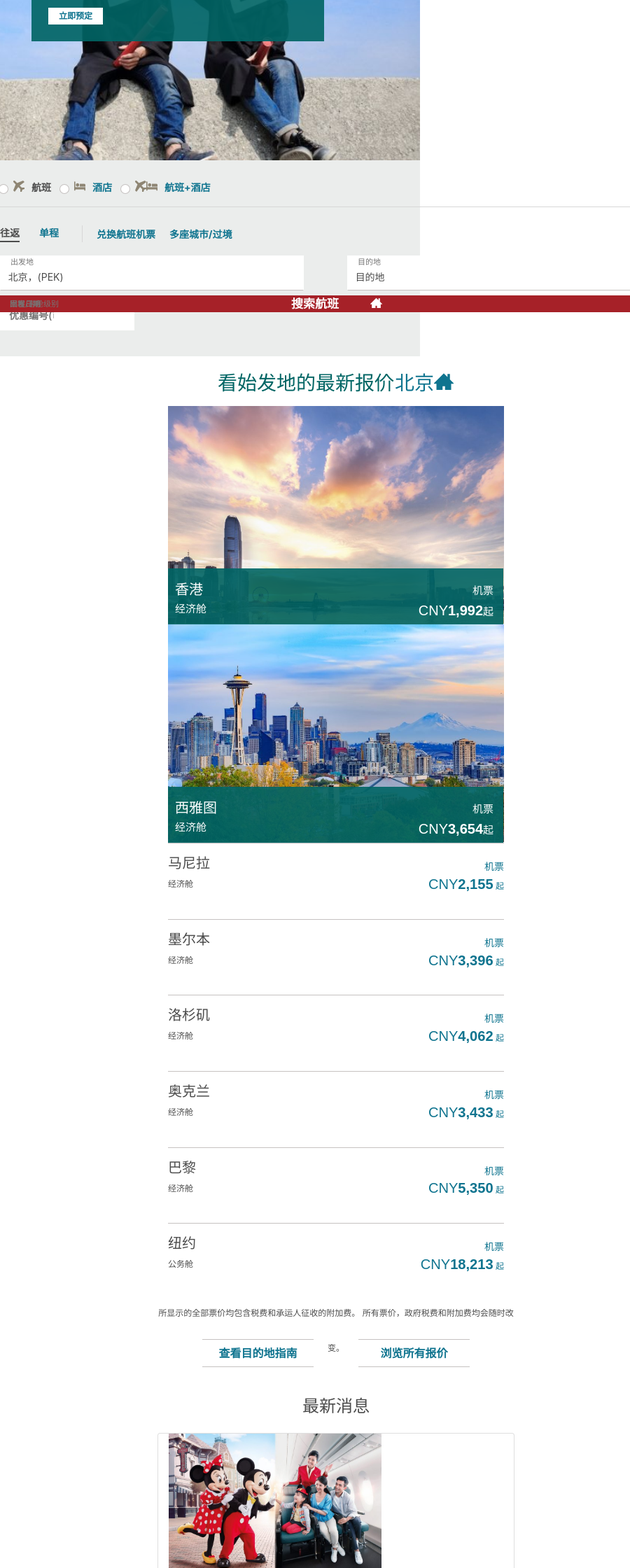
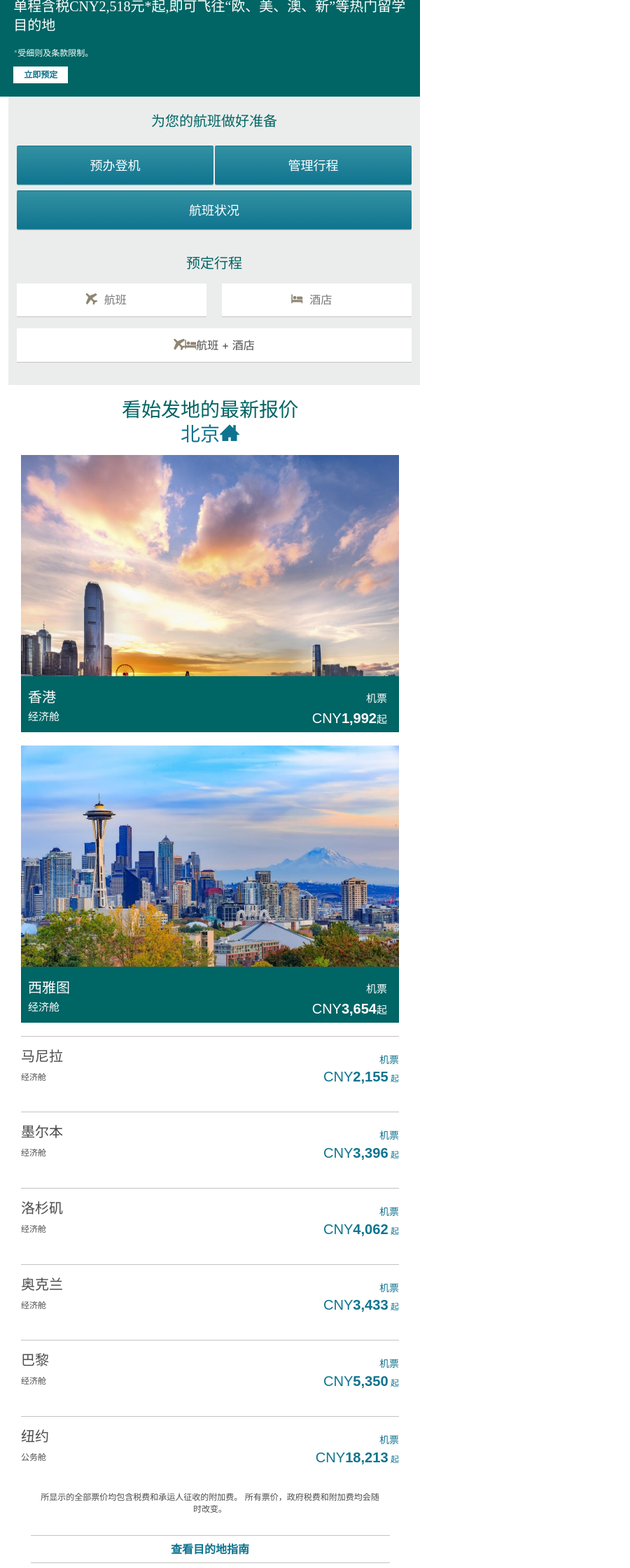
Before and after one commit to yanwenzhuang/angularWebPager, an Angular app: page / in a window 600 px wide. Shown: the part 320-2560 px from the top of the page at 70% size, 900 px wide, since content can reach past the window. Built offline with nearby package versions, Linux system fonts and the light colour scheme.

Commit message:
2019.8.19

```diff
--- a/src/app/app.component.html
+++ b/src/app/app.component.html
@@ -442,7 +442,7 @@
              </div>
            </div>
           <div class="book-trip-tab-panel">
-             <div class="book-trip">
+             <div class="book-trip container">
                   <div class="trip-type-selection">
                           <input type="radio" class="ui-radio" id="flights" name="trip-type" value="0" checked="checked"/>
                           <label for="flights" class="field-label select-flights">
@@ -553,7 +553,7 @@
                            </div>
 
                            <div class="row">
-                              <div class="col-lg-3 ">
+                              <div class="col-lg-3 col-md-6">
                                       <div class="field-group">
                                           <span class="span-filled">出发日期</span>
                                               <button class="depart-date" type="button">
@@ -563,7 +563,7 @@
 
                               </div>
 
-                              <div class="col-lg-3 ">
+                              <div class="col-lg-3 col-md-6">
                                       <div class="field-group">
                                               <span class="span-filled">回程日期</span>
                                                   <button class="depart-date" type="button">
@@ -571,7 +571,7 @@
                                                   </button>
                                       </div>
                               </div>
-                              <div class="col-lg-2">
+                              <div class="col-lg-2 col-md-4">
                                       <div class="field-group">
                                               <span class="span-filled">乘客/客舱级别</span>
                                               <button class="depart-date depart-date-passenger" type="button">
@@ -579,7 +579,7 @@
                                               </button>
                                       </div>
                               </div>
-                              <div class="col-lg-2">
+                              <div class="col-lg-2 col-md-4">
                                   <div class="number">
                                     <div class="field-group">
                                       <input type="text" id="depart-label" name="depart-label"
@@ -589,7 +589,7 @@
                                     </div>
                                   </div>
                               </div>
-                              <div class="col-lg-2 flight-arrive-color">
+                              <div class="col-lg-2 col-md-4 flight-arrive-color">
                                   <button class="button-submit" type="button">
                                       <span>搜索航班</span>
                                       <i class="icon-home3"></i>
@@ -1039,9 +1039,13 @@
                      所显示的全部票价均包含税费和承运人征收的附加费。 所有票价，政府税费和附加费均会随时改变。
                 </p>
             </div>
-            <div class="actions">
-                <a href="#" class="browse">查看目的地指南</a>
-                <a href="#">浏览所有报价</a>
+            <div class="actions row">
+              <!-- <div class="col-md-6"> -->
+                  <a href="#" class="col-md-6">查看目的地指南</a>
+              <!-- </div> -->
+              <!-- <div class="col-md-6"> -->
+                  <a href="#" class="col-md-6">浏览所有报价</a>
+              <!-- </div> -->
             </div>
           </div>
 
@@ -1055,7 +1059,7 @@
               </div>
               <ul class="row">
 
-                  <li class="card col-lg-4 col-md-12">
+                  <li class="cards col-lg-4 col-md-12">
                      <a>
                       <div class="img-box">
                           <img src="../assets/images/picture1.jpg" class="img">
@@ -1074,7 +1078,7 @@
                       </a>
                   </li>
 
-                  <li class="card col-lg-4 col-md-12">
+                  <li class="cards col-lg-4 col-md-12">
                       <a>
                           <div class="img-box">
                               <img src="../assets/images/picture2.jpg" class="img">
@@ -1092,7 +1096,7 @@
                       </a>
                   </li>
 
-                  <li class="card col-lg-4 col-md-12">
+                  <li class="cards col-lg-4 col-md-12">
                       <a>
                           <div class="img-box">
                               <img src="../assets/images/picture3.jpg" class="img">
@@ -1118,7 +1122,7 @@
               <div class="container">
                   <div class="section-heading" style="text-align: center">选购更多旅游服务</div>
                   <ul class="row">
-                      <li class="col-md-6">
+                      <li class="col-12 col-md-6">
                           <span class="opt-arrow-icon">
                                   <i class="icon icon-home3" aria-hidden="true" ></i>
                           </span>
@@ -1129,7 +1133,7 @@
                           </a>
                       </div>
                       </li>
-                      <li class="col-md-6">
+                      <li class="col-12 col-md-6">
                               <span class="opt-arrow-icon">
                                       <i class="icon icon-location-hotel" aria-hidden="true" ></i>
                               </span>
@@ -1140,7 +1144,7 @@
                               </a>
                           </div>
                       </li>
-                      <li class="col-md-6">
+                      <li class="col-12 col-md-6">
                               <span class="opt-arrow-icon">
                                       <i class="icon icon-earth" aria-hidden="true" ></i>
                               </span>
@@ -1151,7 +1155,7 @@
                               </a>
                           </div>
                       </li>
-                      <li class="col-md-6">
+                      <li class="col-12 col-md-6">
                               <span class="opt-arrow-icon">
                                       <i class="icon icon-linkedin2" aria-hidden="true" ></i>
                               </span>
@@ -1251,31 +1255,6 @@
           </div>
     </div>
 
-    <div class="container">
-      <ul class="row">
-        <li class="col-lg-4 col-sm-6" style="box-sizing: border-box;border: 1px solid red;">
-          1111
-        </li>
-        <li class="col-lg-4 col-sm-6" style="box-sizing: border-box;border: 1px solid blue;">
-          2222
-        </li>
-        <li class="col-lg-4 col-sm-6" style="box-sizing: border-box; border: 1px solid blue;">
-          3333
-        </li>
-        <li class="col-lg-4 col-sm-6" style="box-sizing: border-box; border: 1px solid blue;">
-          4444
-        </li>
-        <li class="col-lg-4 col-sm-6" style="box-sizing: border-box; border: 1px solid blue;">
-          5555
-        </li>
-        <li class="col-lg-4 col-sm-6" style="box-sizing: border-box; border: 1px solid blue;">
-          6666
-        </li>
-        <li class="col-lg-4 col-sm-6" style="box-sizing: border-box; border: 1px solid blue;">
-          7777
-        </li>
-      </ul>
-    </div>
 
   </main>
 
--- a/src/app/app.componentbottom.scss
+++ b/src/app/app.componentbottom.scss
@@ -1,8 +1,16 @@
 .section-one{
-    width: 960px;
+    width: 100%;
     margin: 0 auto;
+    .col-md-6{
+      margin-bottom: 40px;
+    }
+    .col-lg-4.col-md-6{
+      margin-bottom: 0px;
+    }
 }
-
+// ul{
+//   padding: 0;
+// }
 
 .header{
     width: 100%;
@@ -76,7 +84,7 @@
 
 .detail{
     position: absolute;
-    width: 99.8%;
+    width: 100%;
     height:80px;
     background:  rgba(0,101,101,0.9);
     bottom: 0;
@@ -181,10 +189,10 @@ a:hover{
 }
 .term-of-services{
     margin: 0 auto 1.125em;
-    width: 100%;
+    width: 85%;
     text-align: center;
     height: 25px;
-    margin-top: -5px;
+    // margin-top: -5px;
 }
 .small-print{
     font-size: 12px;
@@ -194,31 +202,31 @@ a:hover{
     font-family: 'Aktiv Grotesk W01 Regular',sans-serif;
 }
 .actions{
-    display: table;
     margin: 37px auto 0;
     border-spacing: 4em 0;
     width: 100%;
     text-align: center;
     color: #0f748f;
-}
-.actions{
-    a{
-        width: 33%;
-        display: table-cell;
+    .col-md-6{
+        width: 90%;
         border-top: 1px solid #c6c2c1;
         border-bottom: 1px solid #c6c2c1;
         padding: 7px 0;
         color: #0f748f;
         font-weight: 600;
+        margin: 0 auto;
     }
 }
 
+
+
+
   .added-value-promotion{
-    width: 960px;
+    width: 100%;
     text-align: center;
     margin:0 auto;
     .row{
-      .card{
+      .cards{
         box-sizing: border-box;
       }
     }
@@ -232,7 +240,7 @@ a:hover{
 //   }
 // }
 .added-value-promotion{
-      width: 960px;
+      width: 100%;
       text-align: center;
       margin:0 auto;
     }
@@ -250,6 +258,7 @@ a:hover{
         padding: 0;
         list-style: none;
         cursor: pointer;
+        margin-left: -10px;
     }
 }
 .added-value-promotion ul>li{
@@ -260,7 +269,7 @@ a:hover{
   //    width: 33%;
   //   }
     .img-box{
-      width: 303.99px;
+      width: 302px;
       height: 202px;
       overflow: hidden;
   }
@@ -272,6 +281,67 @@ a:hover{
     margin-top: 42px;
     margin-right: 20px;
   }
+  @media screen and (min-width: 767px) and (max-width: 992px){
+    .added-value-promotion{
+      .row{
+        li{
+          padding-left: 10px;
+          padding-right: 0px;
+          a{
+            display: block;
+          }
+        }
+        .img-box {
+          width: 50%;
+          height: 260px;
+          // overflow: auto;
+          float: left;
+        }
+        .content {
+          width: 50%;
+          border: 1px solid #ebedec;
+          height: 260px;
+          display: inline-block;
+          position: relative;
+          .call-to-action {
+            color: #0f748f;
+            font-size: 14px;
+            position: absolute;
+            right: 13px;
+            bottom: 30px;
+          }
+        }
+        .col-md-12{
+          margin-top: 20px;
+        }
+      }
+    }
+    .container {
+      max-width: 910px;
+    }
+  }
+
+  @media screen and (min-width: 576.5px) and (max-width:767px){
+    // .container{
+    //   max-width: 910px;
+    // }
+    // .added-value-promotion{
+    //   .container{
+    //     .row{
+    //         .img-box{
+    //            width: 466px;
+    //            height: 260px;
+    //         }
+    //         .content{
+    //           width:calc((100% - 5px) / 2) ;
+    //           height:260px ;
+    //         }
+    //     }
+    //   }
+
+    // }
+  }
+
 
 // @media screen and (max-width: 64em){
 //   .card{
@@ -371,9 +441,11 @@ a:hover{
 }
 
 .opt-travel-extra{
+    // height: 960px;
     width: 100%;
-    margin: 35px auto 0;
+    // margin: 35px auto 0;
     clear: both;
+
 }
 // .opt-travel-extra{
 //     ul{
@@ -393,18 +465,51 @@ a:hover{
 .opt-travel-extra{
   .row{
     .col-md-6{
-      box-sizing: border-box;
       background-color: #f9f9f9;
       margin-top: 5px;
       padding-top: 5px;
       padding-bottom: 5px;
-      border-right: 20px solid #ffff;
+      box-sizing: border-box;
+      cursor: pointer;
       .opt-arrow-div{
+        a:hover{
+          text-decoration: underline;
+        }
         i{
           float: right;
         }
       }
     }
+    .col-md-6:nth-child(2n){
+       border-left: 10px solid #fff;
+    }
+    .col-md-6:nth-child(2n + 1){
+      border-right: 10px solid #fff;
+   }
+  }
+}
+
+@media screen and (max-width: 767px){
+  .opt-travel-extra{
+    .row{
+      .col-md-6:nth-child(2n){
+        border-left: 0px solid #fff;
+      }
+      .col-md-6:nth-child(2n + 1){
+       border-right: 0px solid #fff;
+      }
+    }
+  }
+  .section-one{
+    .header{
+      margin-bottom: 62px;
+      .description-multiple-origins{
+        display: block;
+      }
+    }
+  }
+  .small-print{
+    line-height: 17px;
   }
 }
 .col-li{
@@ -414,15 +519,16 @@ a:hover{
     border: 1px solid #4c4c4c;
     border-radius: 17px;
     display: inline-block;
-    width: 20px;
+    // width: 26px;
     margin: 8px 10px;
-    padding-left: 5px;
+    padding-left: 4px;
     height: 25px;
+    padding-right: 4px;
 }
 .opt-arrow-div{
     display: inline-block;
     font-size: 18px;
-    width: 83%;
+    width: calc(100% - 46px);
     vertical-align: middle;
     color: #0f748f;
 }
@@ -950,6 +1056,80 @@ a:hover{
     }
 }
 
+@media (min-width: 576px) and (max-width:768px){
+
+  .container {
+    max-width: 708px;
+  }
+  .img-box{
+    width: 100%;
+    height: 260px;
+    overflow: hidden;
+    img{
+      width: 100%;
+      height: 260px;
+    }
+  }
+  .content {
+    width: 100%;
+    height: 120px;
+    position: relative;
+    border: 1px solid #ebedec;
+    .call-to-action{
+      padding-left: 0;
+      position: absolute;
+      right: 10px;
+      top: 35px;
+    }
+  }
+
+}
+
+@media (max-width: 765px){
+  .section-one{
+    .col-md-6{
+      margin-bottom: 55px;
+      }
+    .actions{
+      .col-md-6:first-child{
+        border-bottom: none;
+        margin-bottom: 0;
+      }
+    }
+    .cover{
+      width: 100%;
+      height: auto;
+      position: relative;
+      img {
+        width: 100%;
+        height: 100%;
+      }
+      .detail{
+        background: rgb(0, 101, 101);
+        bottom: -36px;
+      }
+    }
+    // .section-one{
+    //   .container{
+    //     .row{
+    //       .col-md-6{
+    //         margin-bottom: 55px;
+    //       }
+    //     }
+    //   }
+
+
+    // }
+  }
+
+}
+.tertiarypar{
+  margin-bottom: 40px;
+}
+
+
+
+
 //  .rows{
 //     margin-left: -12px;
 //     margin-right: -12px;
@@ -964,6 +1144,32 @@ a:hover{
     width: 32%;
     margin-left: 19px;
 }
+@media (max-width: 768px) and (min-width: 576px){
+  .container{
+    max-width: 780px;
+  }
+  .added-value-promotion{
+    .row{
+      .content{
+        .call-to-action{
+          top: 165px;
+          bottom: 0;
+        }
+      }
+    }
+  }
+  .cover{
+    img{
+      width: 100%;
+      height: auto;
+    }
+    .detail{
+      background: rgb(0, 101, 101);
+      bottom: 50px;
+    }
+  }
+}
+
 
 
 // @media screen and (max-width: 64em){
@@ -1099,3 +1305,7 @@ a:hover{
 //     }
 //   }
 // }
+
+.section-wrapper{
+  display: none;
+}
--- a/src/app/app.componentmainTop.scss
+++ b/src/app/app.componentmainTop.scss
@@ -3,7 +3,7 @@
     color: #fff;
 }
 
-@media screen and (min-width: 720px){
+@media screen and (min-width: 765px){
   .image{
     background-image: url(../assets/images/bg720.jpg);
     background-position: bottom center;
@@ -17,7 +17,7 @@
     background-size: cover;
   }
 }
-@media screen and (max-width: 720px){
+@media screen and (max-width: 765px){
   .image{
     background-image: url(../assets/images/bgs720.jpg);
     background-position: bottom right;
@@ -198,18 +198,18 @@
 .span-margin{
     margin-top: 11px;
 }
-// @media screen and (max-width: 720px){
-//   .book-trip-tab-panel{
-//     display: none;
-//   }
-// }
+@media screen and (max-width: 765px){
+  .book-trip-tab-panel{
+    display: none;
+  }
+}
 .book-trip-tab-panel{
     width: 100%;
     height: 280px;
     background: #ebedec;
 }
 .book-trip{
-    width: 962px;
+    // width: 962px;
     height: 100%;
     margin: 0 auto;
 }
@@ -708,120 +708,196 @@
 .book-trip-panel-container{
   display: none;
 }
-// @media screen and (max-width: 720px){
-//   .message-wrapper{
-//     display: none;
-//   }
-//   .section-content-min{
-//     box-sizing: border-box;
-//     display: block;
-//     width: 100%;
-//     padding:1.2em;
-//     cursor: pointer;
-//     background: rgb(0,101,100);
-//   }
-//   .prepare-for-flight{
-//     display: block;
-//     background: #ebedec;
-//     padding: 0 .625em 1em;
-//     margin: 0 auto;
-//     .heading{
-//       margin: 0;
-//       padding-top: 1em;
-//       text-align: center;
-//       color: #006564;
-//       line-height: 30px;
-//       font-weight: 300;
-//       padding-bottom: 1em;
-//       font-size: 20px;
-//     }
-//     .tabs-wrapper{
-//       overflow: hidden;
-//       .tabs{
-//         border-spacing: .125rem 0;
-//         width: 100%;
-//         height: 100%;
-//         display: table;
-//         margin-bottom: .5rem;
-//         position: relative;
-//         box-sizing: border-box;
-//         .tab-link{
-//           border: 1px solid transparent;
-//           border-radius: 2px;
-//           background-color: #0f748f;
-//           background: linear-gradient(to top,#0f748f 0,#3391a2 100%);
-//           box-shadow: 0 1px 0 0 #c6c2c1;
-//           color: #fff;
-//           width: 49.3%;
-//           height: 100%;
-//           padding: .75em;
-//           text-align: center;
-//           cursor: pointer;
-//           display: table-cell;
-//           vertical-align: middle;
-//           font-size: 18px;
-//         }
-//       }
-//     }
-//   }
-//   .book-trip-panel-container{
-//     display: block;
-//     max-width: none;
-//     .tab-panel-adaptive{
-//       display: block;
-//       margin-bottom: 0;
-//       background: #ebedec;
-//       padding: 0 .75em 1em;
-//       box-sizing: border-box;
-//       .heading {
-//         background: #ebedec;
-//         display: block;
-//         margin: 0;
-//         padding: .6em .8em .3em;
-//         text-align: center;
-//         font-weight: normal;
-//         color: #006564;
-//         font-size: 20px;
-//       }
-//       .trip-type-selection{
-//         padding: .7em 0 0;
-//         border-bottom: none;
-//         .select-flights{
-//            float: left;
-//            margin: 0 0 1em;
-//            width: 48%;
-//         }
-//         .select-hotels {
-//           float: right;
-//           margin: 0 0 1em;
-//           width: 48%;
-//         }
-//         .trip-type-small{
-//           display: block;
-//           padding: .7em 0;
-//           position: relative;
-//           cursor: pointer;
-//           background: #fff;
-//           border: 0;
-//           border-bottom: 1px solid #c6c2c1;
-//           line-height: 1.5;
-//           color: #4c4c4c;
-//         }
-//         .table-block{
-//           display: table;
-//           margin: 0 auto;
-//           border-spacing: .66em 0;
-//           .title{
-//             font-size: 16px;
-//             color: #767676;
-//           }
-//         }
-//         .select-package{
-//           padding: .75em 0;
-//           margin-bottom: 1em;
-//           clear: both;
-//         }
-//       }
-//     }
-//   }
-// }
+@media screen and (max-width: 720px){
+    .section-content{
+      display: none;
+    }
+    .section-content-min{
+      box-sizing: border-box;
+      display: block;
+      width: 100%;
+      padding:1.2em;
+      cursor: pointer;
+      background: rgb(0,101,100);
+    }
+    .prepare-for-flight{
+      display: block;
+      background: #ebedec;
+      padding: 0 .625em 1em;
+      margin-left: 12px;
+      .heading{
+        margin: 0;
+        padding-top: 1em;
+        text-align: center;
+        color: #006564;
+        line-height: 30px;
+        font-weight: 300;
+        padding-bottom: 1em;
+        font-size: 20px;
+      }
+      .tabs-wrapper{
+        overflow: hidden;
+        .tabs{
+          border-spacing: .125rem 0;
+          width: 100%;
+          height: 100%;
+          display: table;
+          margin-bottom: .5rem;
+          position: relative;
+          box-sizing: border-box;
+          .tab-link{
+            border: 1px solid transparent;
+            border-radius: 2px;
+            background-color: #0f748f;
+            background: linear-gradient(to top,#0f748f 0,#3391a2 100%);
+            box-shadow: 0 1px 0 0 #c6c2c1;
+            color: #fff;
+            width: 49.3%;
+            height: 100%;
+            padding: .75em;
+            text-align: center;
+            cursor: pointer;
+            display: table-cell;
+            vertical-align: middle;
+            font-size: 18px;
+          }
+        }
+      }
+    }
+    .book-trip-panel-container{
+      display: block;
+      max-width: none;
+      margin-left: 12px;
+      .tab-panel-adaptive{
+        display: block;
+        margin-bottom: 0;
+        background: #ebedec;
+        padding: 0 .75em 1em;
+        box-sizing: border-box;
+        .heading {
+          background: #ebedec;
+          display: block;
+          margin: 0;
+          padding: .6em .8em .3em;
+          text-align: center;
+          font-weight: normal;
+          color: #006564;
+          font-size: 20px;
+        }
+        .trip-type-selection{
+          padding: .7em 0 0;
+          border-bottom: none;
+          .select-flights{
+             float: left;
+             margin: 0 0 1em;
+             width: 48%;
+          }
+          .select-hotels {
+            float: right;
+            margin: 0 0 1em;
+            width: 48%;
+          }
+          .trip-type-small{
+            display: block;
+            padding: .7em 0;
+            position: relative;
+            cursor: pointer;
+            background: #fff;
+            border: 0;
+            border-bottom: 1px solid #c6c2c1;
+            line-height: 1.5;
+            color: #4c4c4c;
+          }
+          .table-block{
+            display: table;
+            margin: 0 auto;
+            border-spacing: .66em 0;
+            .title{
+              font-size: 16px;
+              color: #767676;
+            }
+          }
+          .select-package{
+            padding: .75em 0;
+            margin-bottom: 1em;
+            clear: both;
+          }
+        }
+      }
+    }
+
+}
+@media screen and (max-width: 765px){
+  .message-wrapper{
+    display: none;
+  }
+  .section-content-min{
+    box-sizing: border-box;
+    display: block;
+    width: 100%;
+    padding:1.2em;
+    cursor: pointer;
+    background: rgb(0,101,100);
+  }
+
+  .book-trip-panel-container{
+    display: block;
+    max-width: none;
+    .tab-panel-adaptive{
+      display: block;
+      margin-bottom: 0;
+      background: #ebedec;
+      padding: 0 .75em 1em;
+      box-sizing: border-box;
+      .heading {
+        background: #ebedec;
+        display: block;
+        margin: 0;
+        padding: .6em .8em .3em;
+        text-align: center;
+        font-weight: normal;
+        color: #006564;
+        font-size: 20px;
+      }
+      .trip-type-selection{
+        padding: .7em 0 0;
+        border-bottom: none;
+        .select-flights{
+           float: left;
+           margin: 0 0 1em;
+           width: 48%;
+        }
+        .select-hotels {
+          float: right;
+          margin: 0 0 1em;
+          width: 48%;
+        }
+        .trip-type-small{
+          display: block;
+          padding: .7em 0;
+          position: relative;
+          cursor: pointer;
+          background: #fff;
+          border: 0;
+          border-bottom: 1px solid #c6c2c1;
+          line-height: 1.5;
+          color: #4c4c4c;
+        }
+        .table-block{
+          display: table;
+          margin: 0 auto;
+          border-spacing: .66em 0;
+          .title{
+            font-size: 16px;
+            color: #767676;
+          }
+        }
+        .select-package{
+          padding: .75em 0;
+          margin-bottom: 1em;
+          clear: both;
+        }
+      }
+    }
+  }
+}
```
